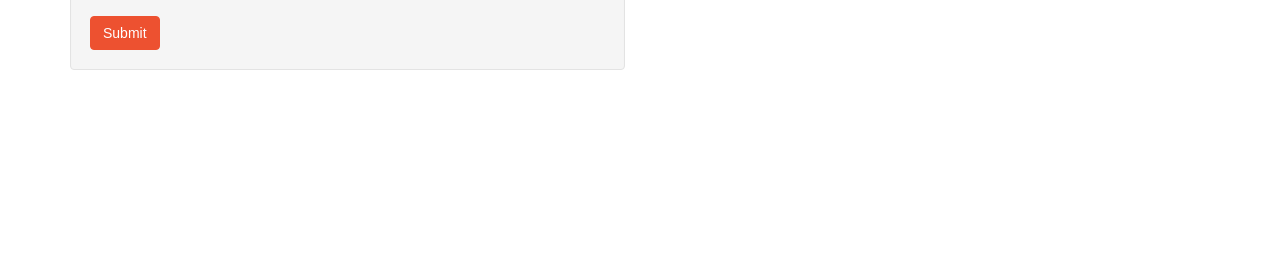
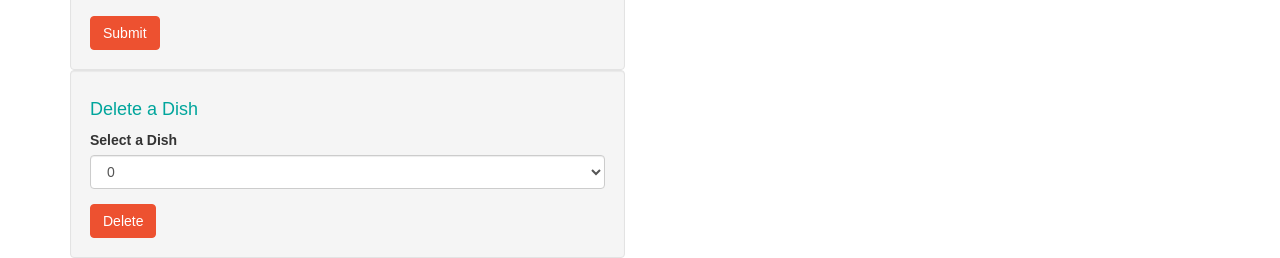
Before and after one commit to vitorvmiguel/redux, a React (Create React App) app: page / in a window 1280 px wide. Shown: the part 683-941 px from the top of the page. Before the commit the page ends 800 px from the top, so only its background shows below. Built offline with nearby package versions, Linux system fonts and the light colour scheme.

Commit message:
Add Delete Form

```diff
--- a/src/components/Cart.js
+++ b/src/components/Cart.js
@@ -6,9 +6,6 @@ import { deleteFromCart, updateCart } from '../actions/cartActions';
 class Cart extends Component {
   constructor(props){
     super(props);
-    this.state = {
-      showCheckout: false
-    }
   }
 
   handleDelete(id) {
@@ -33,18 +30,6 @@ class Cart extends Component {
     if(portions > 1) {
       this.props.updateCart(id, -1);
     }
-  }
-
-  showCheckout() {
-    this.setState({
-      showCheckout: true
-    })
-  }
-
-  hideCheckout() {
-    this.setState({
-      showCheckout: false
-    })
   }
 
   render() {
--- a/src/components/DishForm.js
+++ b/src/components/DishForm.js
@@ -2,12 +2,13 @@ import React, { Component } from 'react';
 import { connect } from 'react-redux';
 import { bindActionCreators } from 'redux';
 import { findDOMNode } from 'react-dom';
-import { postDish } from '../actions/dishesActions'
+import { postDish, deleteDish } from '../actions/dishesActions'
 
 class DishForm extends Component {
   constructor(props) {
      super(props);
      this.handleSubmit = this.handleSubmit.bind(this);
+     this.handleDelete = this.handleDelete.bind(this);
   }
   handleSubmit(e) {
     e.preventDefault();
@@ -25,7 +26,15 @@ class DishForm extends Component {
     }]
     this.props.postDish(dish);
   }
+  handleDelete(e) {
+    e.preventDefault();
+    let id = findDOMNode(this.refs.delete).value;
+    this.props.deleteDish(id);
+  }
   render() {
+    const dishList = this.props.dishes.map(function(dish){
+      return (<option key={dish.id}>{dish.id}</option>)
+    })
     return(
         <div className="col-sm-6">
           <div className="well">
@@ -74,13 +83,40 @@ class DishForm extends Component {
                 onClick={this.handleSubmit}>Submit</button>
             </form>
           </div>
+
+          <div className="well">
+            <h4>Delete a Dish</h4>
+            <form>
+              <div className="form-group">
+                <label htmlFor="delete">Select a Dish</label>
+                <select required className="form-control" id="delete" ref="delete">
+                  {dishList}
+                </select>
+              </div>
+              <button
+                type="submit"
+                className="btn btn-warning"
+                onClick={this.handleDelete}>Delete</button>
+            </form>
+          </div>
+
         </div>
     )
   }
 }
 
-function mapDispatchToProps(dispatch){
-  return bindActionCreators({postDish},dispatch);
+function mapStateToProps(state) {
+  return {
+    dishes: state.dishes.dishes
+  }
 }
 
-export default connect(null, mapDispatchToProps)(DishForm);
+function mapDispatchToProps(dispatch){
+  return bindActionCreators(
+    {
+      postDish: postDish,
+      deleteDish: deleteDish
+    },dispatch);
+}
+
+export default connect(mapStateToProps, mapDispatchToProps)(DishForm);
--- a/src/reducers/dishesReducers.js
+++ b/src/reducers/dishesReducers.js
@@ -43,7 +43,7 @@ export function dishesReducers(state={
 
       const indexToDelete = currentDishToDelete.findIndex(
         function(dish) {
-          return dish.id === action.payload.id;
+          return dish.id == action.payload;
         }
       )
       return {dishes: [...currentDishToDelete.slice(0, indexToDelete),
```
